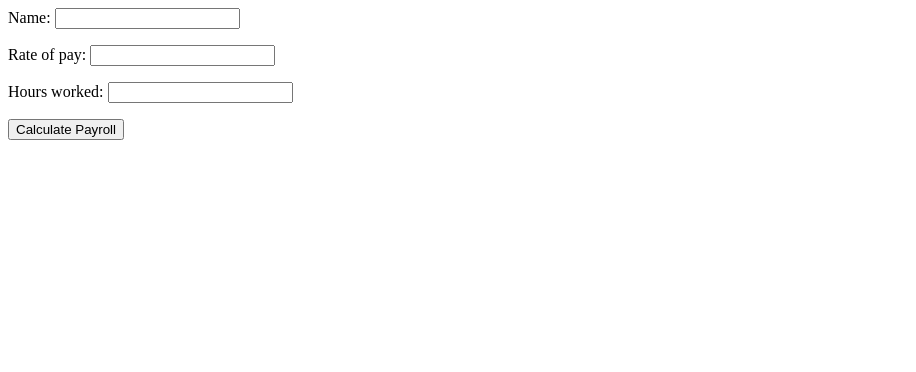
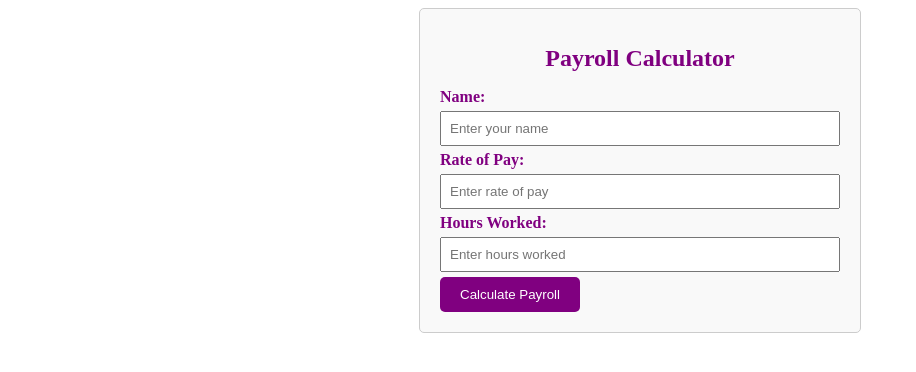
Before and after one commit to gelogonza/simplepayroll, a Django app: page /payroll/calculate/ in a window 1280 px wide. Shown: the top 372 px of the page, without its empty margins (0-916 px from the left). Run offline with Django 5.2, Linux system fonts and the light colour scheme.

Commit message:
Added CSS to the forms

```diff
--- a/payrollapp/templates/payroll/form.html
+++ b/payrollapp/templates/payroll/form.html
@@ -1,5 +1,68 @@
-<form method="post">
-    {% csrf_token %}
-    {{ form.as_p }}
-    <button type="submit">Calculate Payroll</button>
-</form>
+<!DOCTYPE html>
+<html lang="en">
+<head>
+    <meta charset="UTF-8">
+    <meta name="viewport" content="width=device-width, initial-scale=1.0">
+    <title>Payroll Form</title>
+    <style>
+        h1 {
+            font-size: 24px; /* Adjust the font size as needed */
+            font-weight: bold;
+            color: purple;
+            text-align: center; /* Center the text */
+        }
+        label {
+            font-weight: bold;
+            color: purple;
+            display: block; /* Ensure labels are displayed on a new line */
+        }
+        input[type="text"],
+        input[type="number"] {
+            width: 100%;
+            padding: 8px;
+            margin: 5px 0;
+            box-sizing: border-box;
+        }
+        button {
+            background-color: purple;
+            color: white;
+            padding: 10px 20px;
+            border: none;
+            border-radius: 5px;
+            cursor: pointer;
+        }
+        button:hover {
+            background-color: #6a0dad; /* Darker shade of purple on hover */
+        }
+        .form-container {
+            max-width: 400px;
+            margin: 0 auto; /* Center the form horizontally */
+            padding: 20px;
+            border: 1px solid #ccc;
+            border-radius: 5px;
+            background-color: #f9f9f9;
+        }
+    </style>
+</head>
+<body>
+    <div class="form-container">
+        <h1>Payroll Calculator</h1>
+        <form method="post">
+            {% csrf_token %}
+            <div>
+                <label for="name">Name:</label>
+                <input type="text" id="name" name="name" placeholder="Enter your name">
+            </div>
+            <div>
+                <label for="rate_of_pay">Rate of Pay:</label>
+                <input type="number" id="rate_of_pay" name="rate_of_pay" placeholder="Enter rate of pay">
+            </div>
+            <div>
+                <label for="hours_worked">Hours Worked:</label>
+                <input type="number" id="hours_worked" name="hours_worked" placeholder="Enter hours worked">
+            </div>
+            <button type="submit">Calculate Payroll</button>
+        </form>
+    </div>
+</body>
+</html>
--- /dev/null
+++ b/templates/base.html
@@ -0,0 +1,2 @@
+<!-- Bootstrap CSS -->
+<link rel="stylesheet" href="https://stackpath.bootstrapcdn.com/bootstrap/4.5.2/css/bootstrap.min.css">
```
Also changed, not shown: payrollapp/templates/payroll/result.html (+36 -2 lines).
